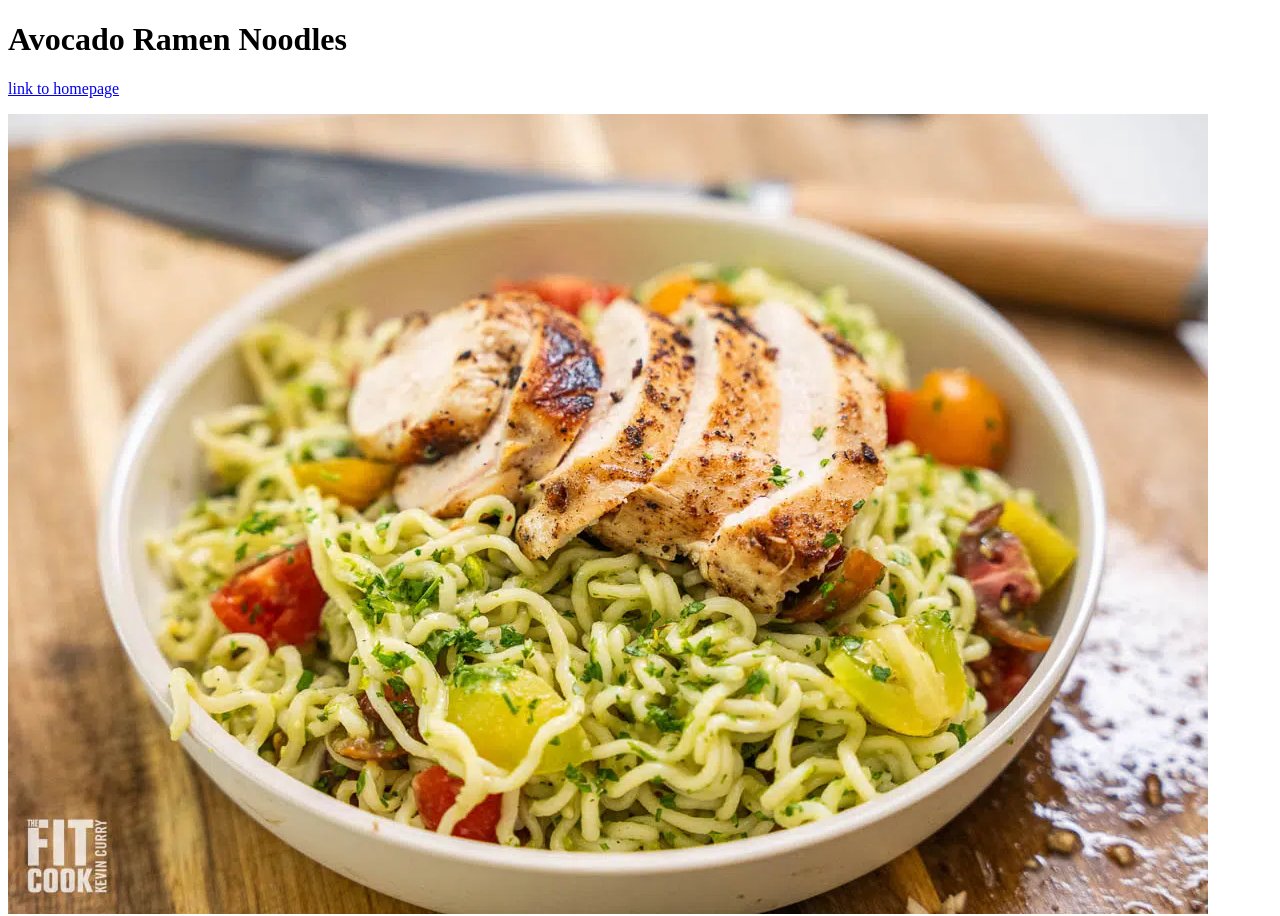
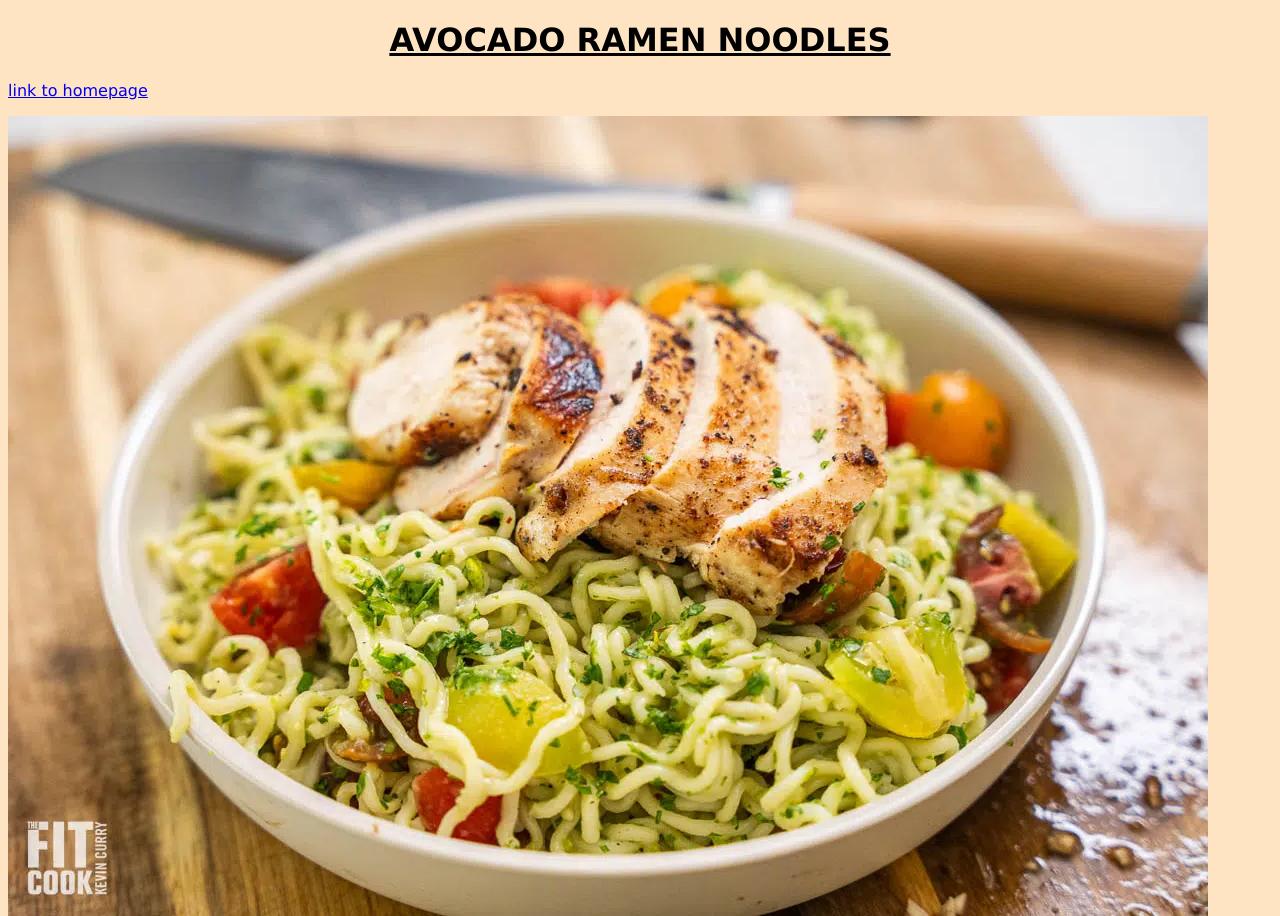
Before and after one commit to Z3RA0/odin-recipes, a plain HTML site: page Recipes/Avocado-Ramen-Noodles.html in a window 1280 px wide. Shown: the top 916 px of the page. Drawn offline with Linux system fonts and the light colour scheme.

Commit message:
CSS added Background color, font and h1 were modified

```diff
--- a/Recipes/Avocado-Ramen-Noodles.html
+++ b/Recipes/Avocado-Ramen-Noodles.html
@@ -3,6 +3,7 @@
 <head>
     <meta charset="UTF-8">
     <meta name="viewport" content="width=device-width, initial-scale=1.0">
+    <link rel="stylesheet" href="../style.css">
     <title>Avocado Ramen Noodles</title>
 </head>
 <body>
--- /dev/null
+++ b/style.css
@@ -0,0 +1,10 @@
+body {
+    font-family: 'Lucida Sans', 'Lucida Sans Regular', 'Lucida Grande', 'Lucida Sans Unicode', Geneva, Verdana, sans-serif;
+    background-color: bisque;
+}
+
+h1 {
+    text-align: center;
+    text-transform: uppercase;
+    text-decoration: underline;
+}
```
Also changed, not shown: Recipes/Feta-Fried-Eggs-over-Sweet-Potato-Hash-Brown.html (+1 -0 lines), Recipes/Vegan-Ramen-Bowl.html (+1 -0 lines), index.html (+1 -0 lines).
